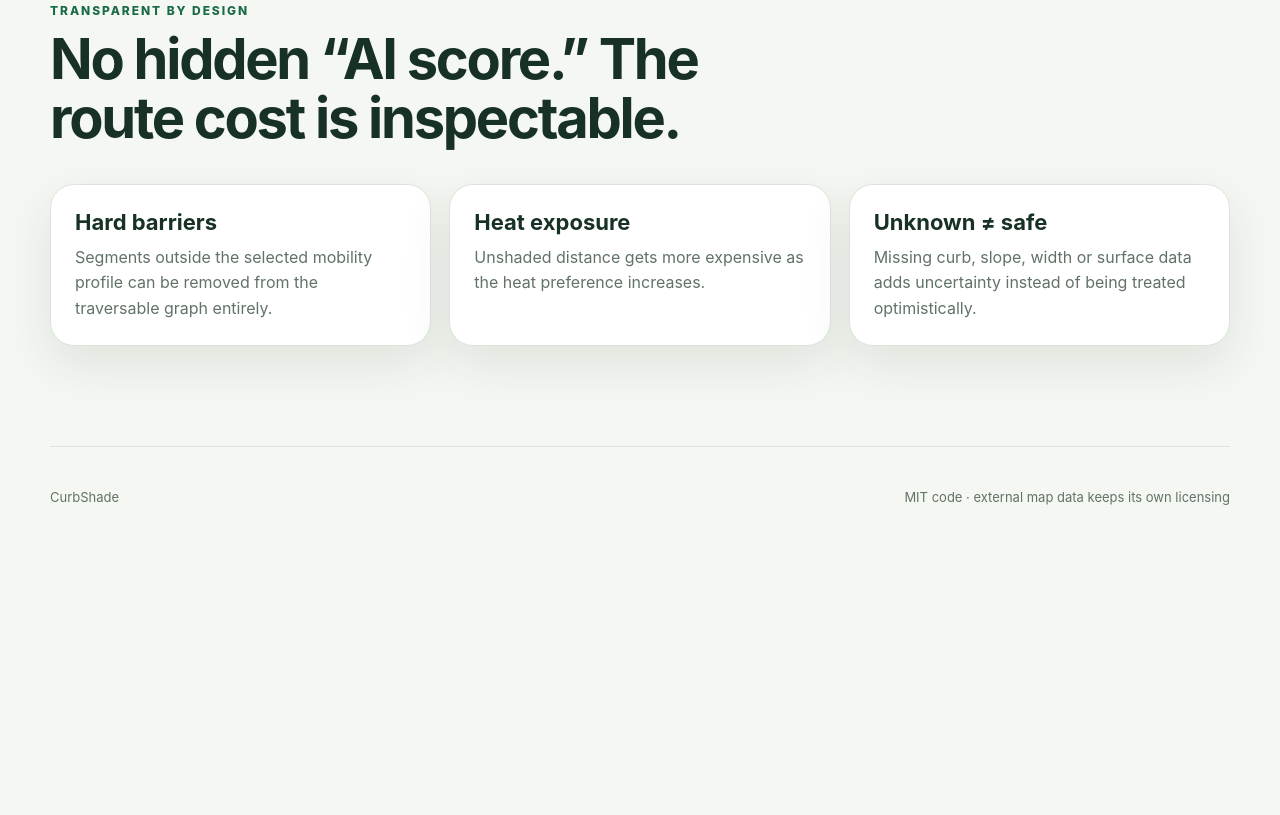
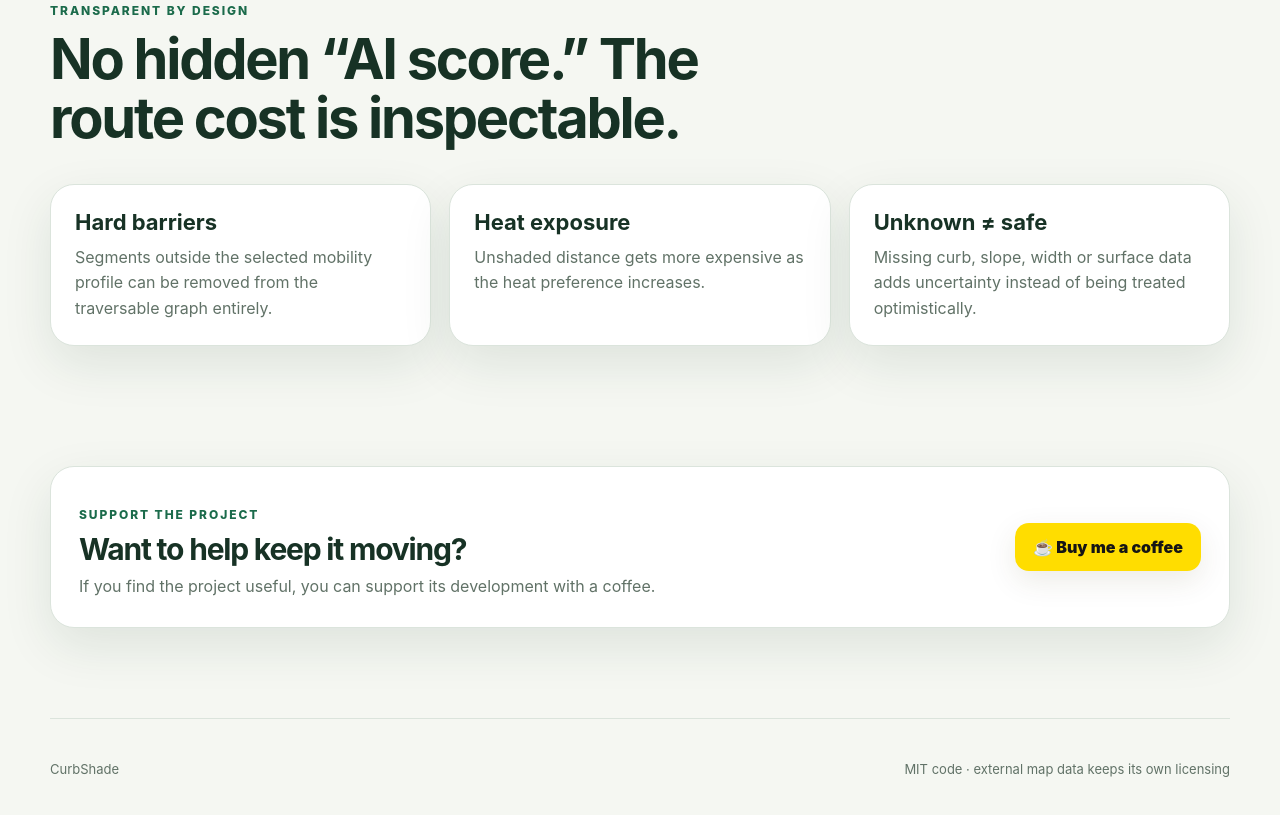
Before and after one commit to davidmariscalf/CurbShade, a plain HTML site: page site/index.html in a window 1280 px wide. Shown: the part 2024-2839 px from the top of the page. Before the commit the page ends 2583 px from the top, so only its background shows below. Drawn offline with Linux system fonts and the light colour scheme.

Commit message:
Add Buy Me a Coffee support CTA
* web: add Buy Me a Coffee support section

* web: style support CTA

```diff
--- a/site/index.html
+++ b/site/index.html
@@ -122,6 +122,15 @@
         </article>
       </div>
     </section>
+    <section class="support-section" aria-label="Support the project">
+      <div>
+        <p class="eyebrow">Support the project</p>
+        <h2>Want to help keep it moving?</h2>
+        <p>If you find the project useful, you can support its development with a coffee.</p>
+      </div>
+      <a class="coffee-button" href="https://buymeacoffee.com/playlifeline" target="_blank" rel="noopener noreferrer">☕ Buy me a coffee</a>
+    </section>
+
   </main>
 
   <footer>
--- a/site/styles.css
+++ b/site/styles.css
@@ -116,3 +116,10 @@ footer {
   .metrics, .cards, .two-col { grid-template-columns: 1fr; }
   footer { flex-direction: column; }
 }
+
+.support-section { margin:20px 0 90px; padding:28px; border:1px solid var(--line); background:var(--surface); border-radius:24px; box-shadow:var(--shadow); display:flex; align-items:center; justify-content:space-between; gap:28px; }
+.support-section h2 { margin:8px 0 8px; font-size:30px; }
+.support-section p:not(.eyebrow) { margin:0; color:var(--muted); line-height:1.6; }
+.coffee-button { flex:0 0 auto; min-height:48px; padding:0 18px; border-radius:14px; display:inline-flex; align-items:center; justify-content:center; background:#ffdd00; color:#151515; font-weight:900; box-shadow:0 10px 30px rgba(73,61,0,.10); }
+.coffee-button:hover { filter:brightness(.97); transform:translateY(-1px); }
+@media (max-width:700px) { .support-section { flex-direction:column; align-items:flex-start; } .coffee-button { width:100%; } }
```
